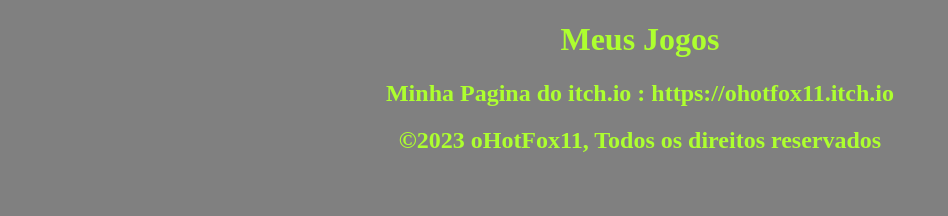
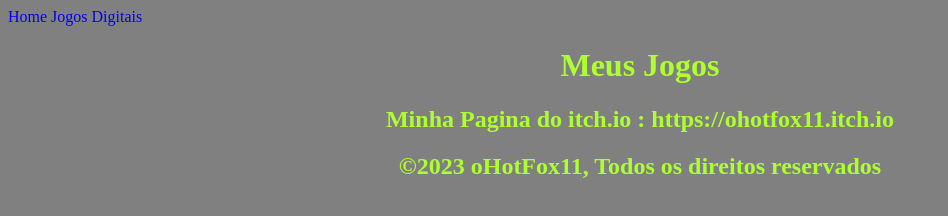
Before and after one commit to ohotfox11/ohotfox11website, a plain HTML site: page jogos.html in a window 1280 px wide. Shown: the whole page, without its empty margins (0-948 px from the left). Drawn offline with Linux system fonts and the light colour scheme.

Commit message:
hsfghsfgjh

```diff
--- a/jogos.html
+++ b/jogos.html
@@ -6,6 +6,8 @@
     <meta name="viewport" content="width=device-width, initial-scale=1.0">
     <link rel="stylesheet" href="style.css">
     <title>Jogos Digitais</title>
+    <a href="index.html">Home</a>
+    <a href="jogos.html">Jogos Digitais</a>
 </head>
 <body>
     <h1>Meus Jogos</h1>
--- a/style.css
+++ b/style.css
@@ -13,3 +13,7 @@ h2 {
 html {
 	background-color: grey;
 }
+
+a {
+	text-decoration: none;
+}
```
Also changed, not shown: index.html (+2 -0 lines).
